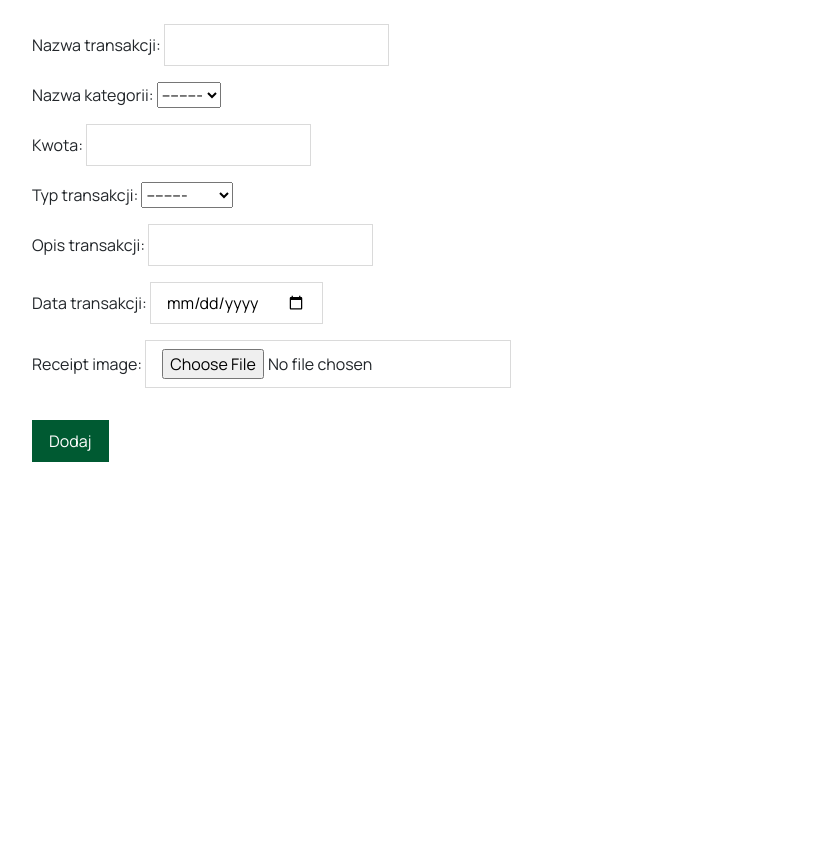
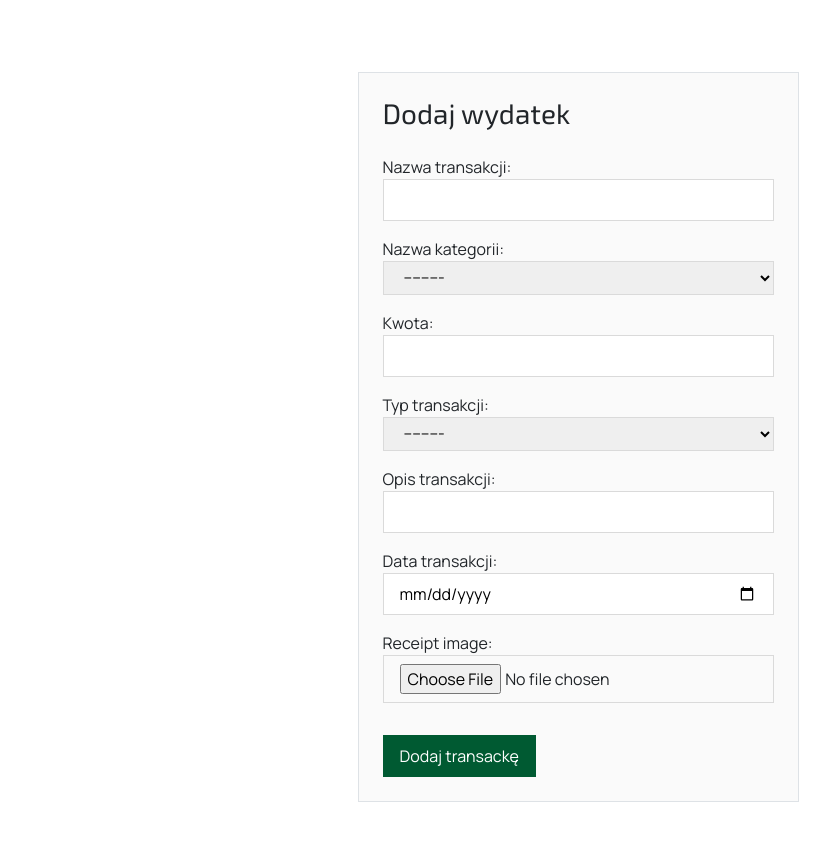
Before and after one commit to stasiekkneller-skwebs/KaizenFinTracker, a Django app: page /add-transaction/ in a window 1280 px wide. Shown: the part 56-906 px from the top of the page, without its empty margins (62-892 px from the left). Before the commit the page ends 518 px from the top, so only its background shows below. Run offline with Django 5.2, Linux system fonts and the light colour scheme; the visitor is signed in with stand-in values (Sample User, id 1); data that the repository does not hold is empty.

Commit message:
dodanie wydatku

```diff
--- a/static/css/style.css
+++ b/static/css/style.css
@@ -52,7 +52,7 @@ a{
 
 
 
-.form-auth p {
+.form-auth p, .app-form p {
     display: flex;
     flex-direction: column;
     margin-bottom: 16px;
@@ -78,16 +78,23 @@ input:focus{
     color: var(--bs-danger);
 }
 
-.form-auth input {
+.form-auth input , .app-form input{
     width: 100%;
 
 }
+
 
 .filter-form select.filter-select{
     margin-right: 10px;
     padding: 4px 16px;
     border-radius: 0px;
     width: 23%;
+}
+
+select{
+    padding: 4px 16px;
+    border-radius: 0px;
+    border: 1px solid var(--gray-border);
 }
 
 .filter-form button{
--- a/templates/tracker/add_transaction.html
+++ b/templates/tracker/add_transaction.html
@@ -3,11 +3,18 @@
 {% block title %}Dodaj transakcję{% endblock %}
 
 {% block content %}
-<div class="container">
-    <form method="post" enctype="multipart/form-data">
+<div class="container py-5">
+    <div class="row justify-content-center">
+        <div class="col-md-5">
+            <div class="card border p-4 card-auth">
+                <h3 class="mb-4 fw-normal">Dodaj wydatek</h3>
+                <form method="post" enctype="multipart/form-data" class="app-form">
         {% csrf_token %}
         {{ form.as_p }}
-        <button type="submit" class="btn btn-primary mt-3">Dodaj</button>
+        <button type="submit" class="btn btn-primary mt-3">Dodaj transackę</button>
     </form>
+            </div>
+        </div>
+    </div>
 </div>
 {% endblock %}
--- a/templates/tracker/transaction_list.html
+++ b/templates/tracker/transaction_list.html
@@ -60,13 +60,13 @@
 </div>
 </form>
 <div class="row g-3 mt-1">
-        <div class="col-md-3 ">
+        <div class="col-md-2 ">
             <div class="card border-0 p-3 text-center bg-light-red">
                 <small class="text-muted">Wydatki</small>
                 <strong style="font-size: 1.2rem;" class="red-text">{{ total_expenses }} zł</strong>
             </div>
         </div>
-        <div class="col-md-3 ">
+        <div class="col-md-2 ">
             <div class="card border-0 p-3 text-center bg-light-green">
                 <small class="text-muted">Przychody</small>
                 <strong style="font-size: 1.2rem;" class="green-text">{{ total_incomes }} zł</strong>
```
